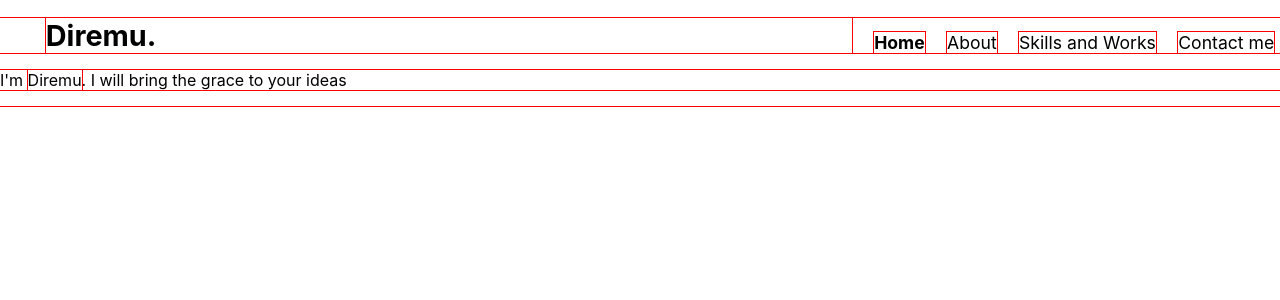
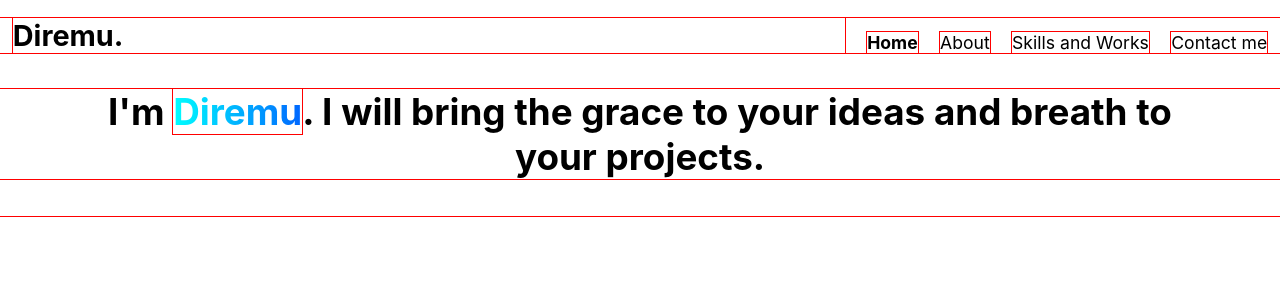
Before and after one commit to diremu/portfolio-website, a React (Create React App) app: page / in a window 1280 px wide. Shown: the top 300 px of the page. Built offline with nearby package versions, Linux system fonts and the light colour scheme.

Commit message:
completed introduction

```diff
--- a/src/components/Introduction/Introduction.css
+++ b/src/components/Introduction/Introduction.css
@@ -0,0 +1,13 @@
+.color-name {
+    background: linear-gradient(90deg, #00ffff,#0066ff);
+    -webkit-background-clip: text;
+    background-clip: text;
+    -webkit-text-fill-color: transparent;
+}
+
+div p {
+    font-size: 2.3rem;
+    font-weight: 700;
+    padding: 0 5%;
+    text-align: center;
+}
--- a/src/components/Introduction/Introduction.js
+++ b/src/components/Introduction/Introduction.js
@@ -3,7 +3,7 @@ import './Introduction.css'
 function Introduction () {
     return (
         <div>
-            <p>I'm <span>Diremu</span>. I will bring the grace to your ideas</p>
+            <p>I'm <span className="color-name">Diremu</span>. I will bring the grace to your ideas and breath to your projects.</p>
         </div>
     )
 }
--- a/src/components/Navbar/Navbar.css
+++ b/src/components/Navbar/Navbar.css
@@ -16,6 +16,7 @@ nav ul {
     flex-wrap: nowrap;
     justify-content:center;
     align-items: flex-end;
+    padding:0;
 }
 
 nav li {
```
